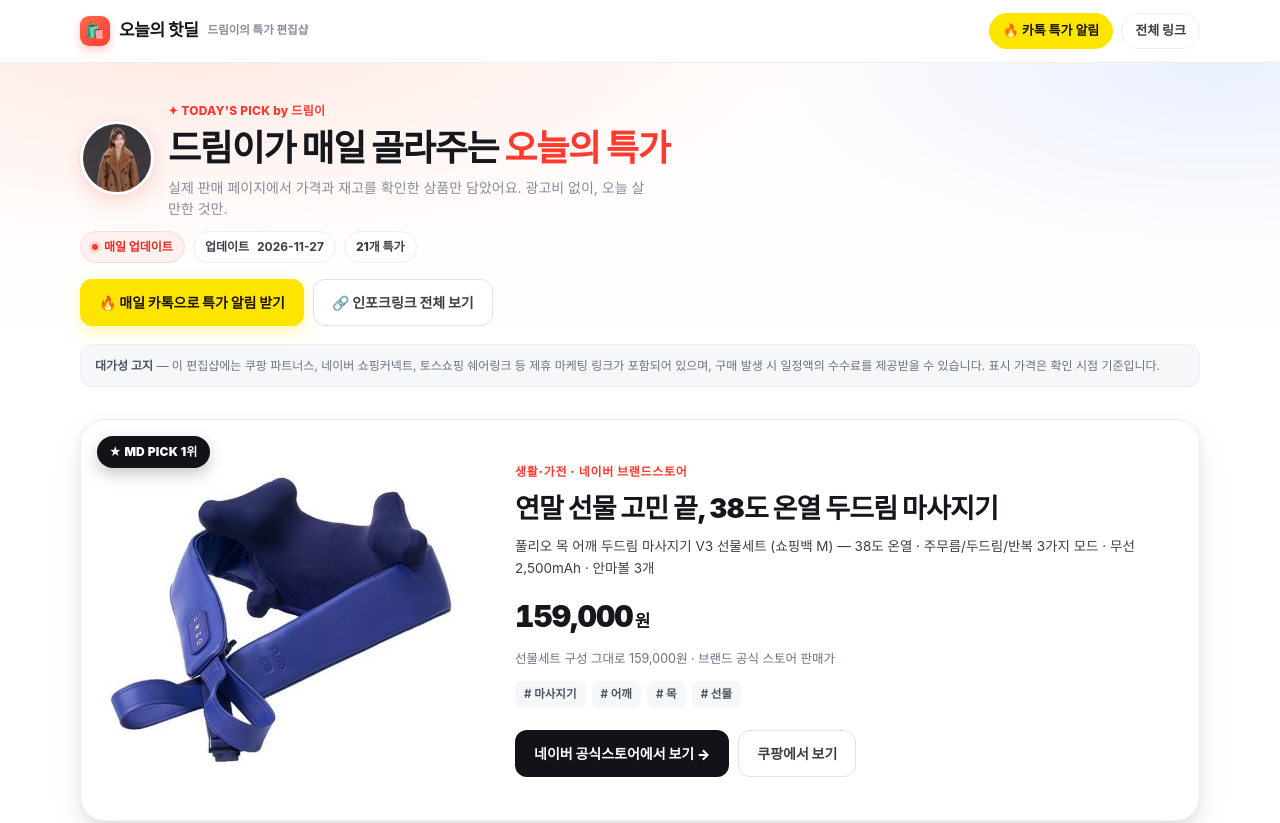
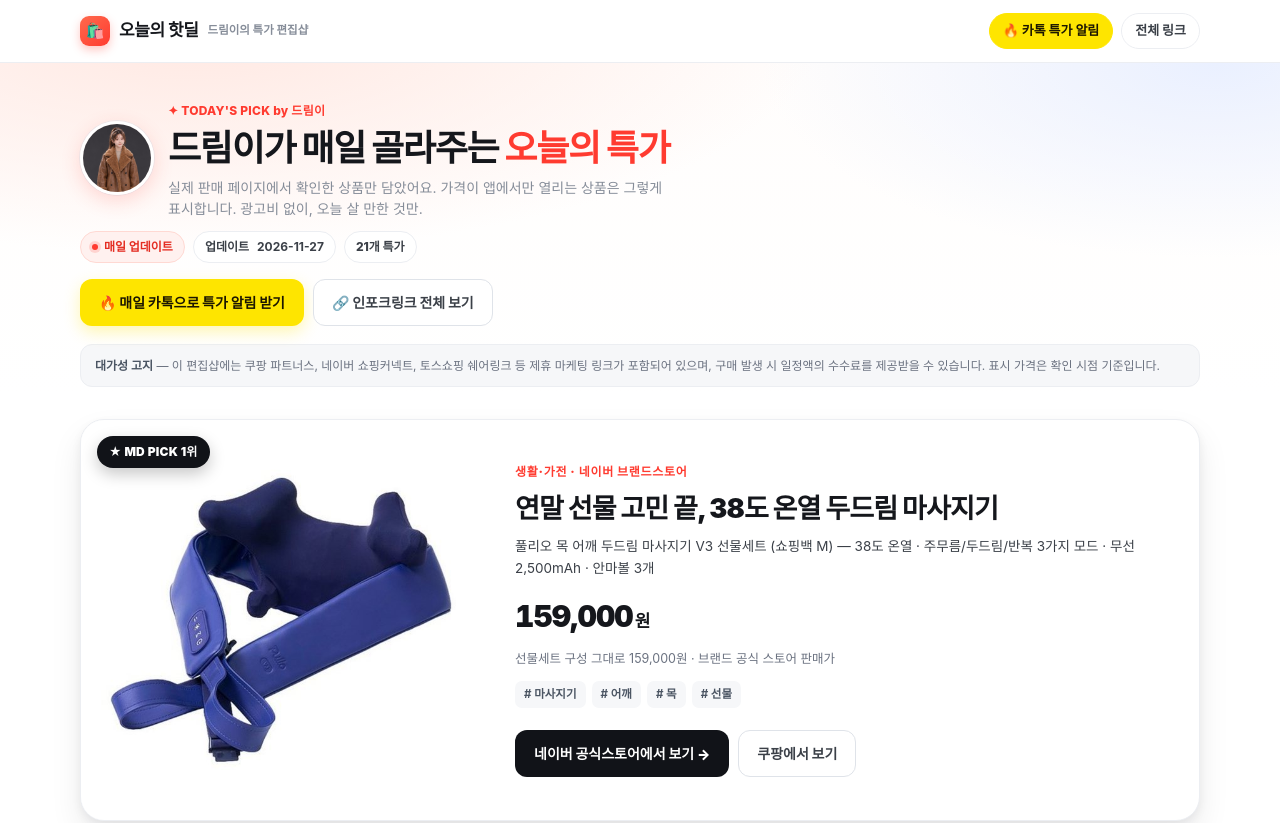
Before and after one commit to qordnsehd/today-hotdeal, a plain HTML site: page index.html in a window 1280 px wide. Shown: the top 823 px of the page. Drawn offline with Linux system fonts and the light colour scheme.

Commit message:
히어로 문구: 앱 전용 가격 상품 고지 반영

```diff
--- a/index.html
+++ b/index.html
@@ -308,7 +308,7 @@
       <div>
         <span class="hero-kicker">✦ TODAY'S PICK by 드림이</span>
         <h1>드림이가 매일 골라주는 <em>오늘의 특가</em></h1>
-        <p class="lead">실제 판매 페이지에서 가격과 재고를 확인한 상품만 담았어요. 광고비 없이, 오늘 살 만한 것만.</p>
+        <p class="lead">실제 판매 페이지에서 확인한 상품만 담았어요. 가격이 앱에서만 열리는 상품은 그렇게 표시합니다. 광고비 없이, 오늘 살 만한 것만.</p>
       </div>
     </div>
     <div class="hero-meta">
```
